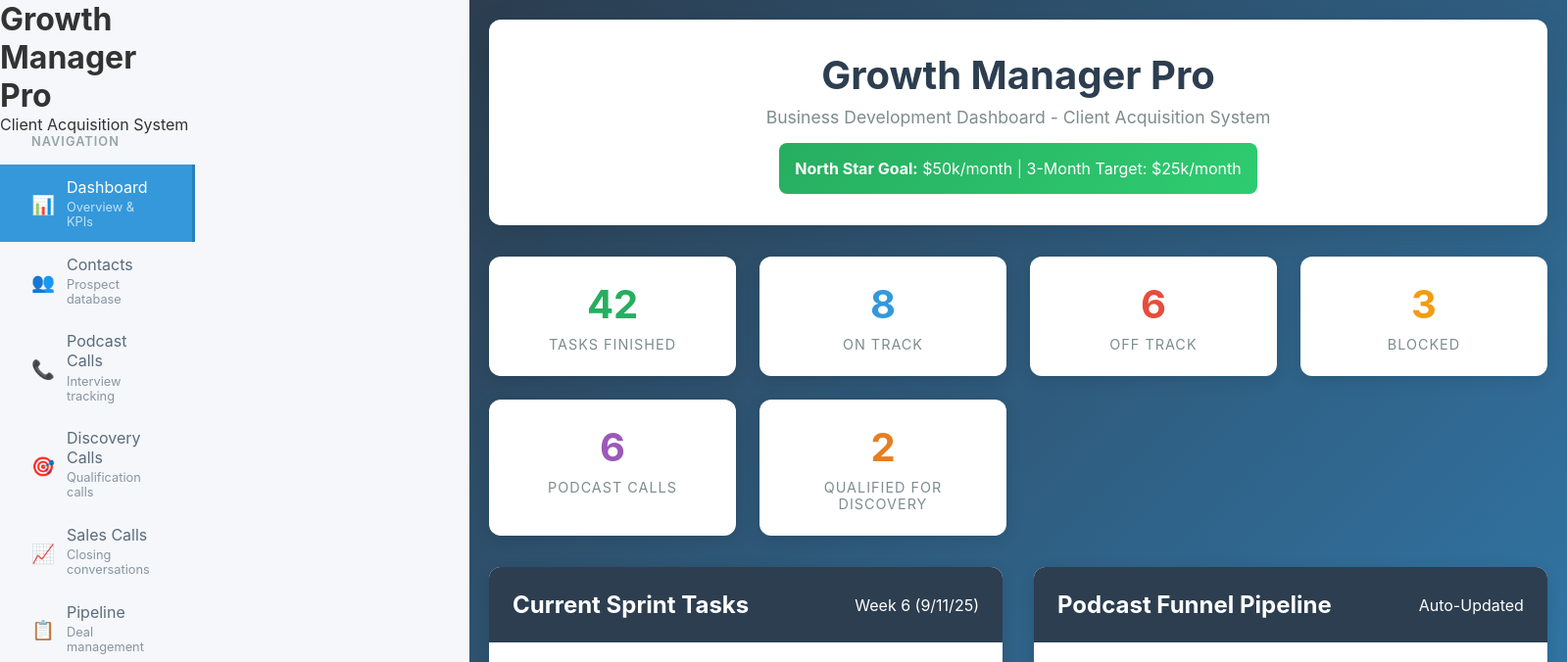
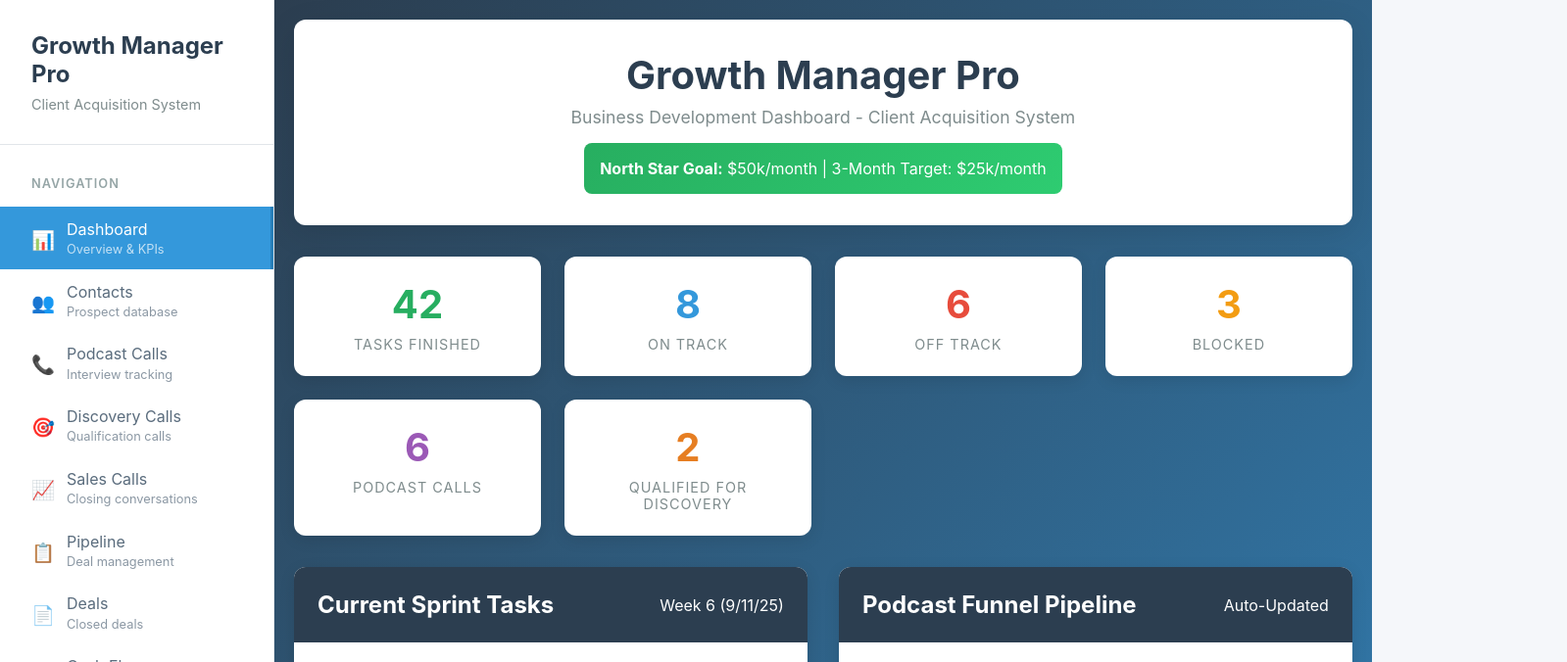
Before and after one commit to CodenameMaggie/growthmanagerpro, a plain HTML site: page index.html in a window 1280 px wide. Shown: the top 676 px of the page at 98% size, 1599 px wide, since content can reach past the window. Drawn offline with Linux system fonts and the light colour scheme.

Commit message:
Update index.html
margin fix on nav bar

```diff
--- a/index.html
+++ b/index.html
@@ -22,42 +22,36 @@
             min-height: 100vh;
         }
 
-<div class="sidebar">
-    <div class="sidebar-header">
-        <h1>Growth Manager Pro</h1>
-        <p>Client Acquisition System</p>
-    </div>
+        .sidebar {
+            width: 280px;
+            background: white;
+            border-right: 1px solid #e1e5e9;
+            padding: 2rem 0;
+            position: fixed;
+            height: 100vh;
+            overflow-y: auto;
+            z-index: 1000;
+            left: 0;
+            top: 0;
+            display: block;
+        }
 
-    <div class="nav-section">
-        <div class="nav-section-title">Navigation</div>
+        .sidebar-header {
+            padding: 0 2rem 2rem 2rem;
+            border-bottom: 1px solid #e1e5e9;
+            margin-bottom: 2rem;
+        }
 
-        <a href="index.html" class="nav-item">
-            <div class="nav-icon">📊</div>
-            <div class="nav-text">
-                <div>Dashboard</div>
-                <div class="nav-subtitle">Overview & KPIs</div>
-            </div>
-        </a>
+        .sidebar-header h1 {
+            font-size: 1.5rem;
+            color: #2c3e50;
+            margin-bottom: 0.5rem;
+        }
 
-        <div class="nav-item" onclick="showPage('contacts')">
-            <div class="nav-icon">👥</div>
-            <div class="nav-text">
-                <div>Contacts</div>
-                <div class="nav-subtitle">Prospect database</div>
-            </div>
-        </div>
-
-        <a href="podcast-calls.html" class="nav-item active">
-            <div class="nav-icon">📞</div>
-            <div class="nav-text">
-                <div>Podcast Calls</div>
-                <div class="nav-subtitle">Interview tracking</div>
-            </div>
-        </a>
-
-        <!-- ... rest of navigation items ... -->
-    </div>
-</div>
+        .sidebar-header p {
+            color: #7f8c8d;
+            font-size: 0.9rem;
+        }
 
         .nav-section {
             margin-bottom: 2rem;
@@ -847,21 +841,6 @@
             </div>
 
             <div id="cash-flow" class="page">
-                <div class="simple-
-<script>
-function showPage(pageId) {
-    // Hide all pages
-    const pages = document.querySelectorAll('.page');
-    pages.forEach(page => page.classList.remove('active'));
-
-    // Remove active class from all nav items
-    const navItems = document.querySelectorAll('.nav-item');
-    navItems.forEach(item => item.classList.remove('active'));
-
-    // Show selected page
-    document.getElementById(pageId).classList.add('active');
-
-    // Add active class to clicked nav item
-    event.target.closest('.nav-item').classList.add('active');
-}
-</script>
+                <div class="simple-page">
+                    <h1>Cash Flow</h1>
+                    <p>Financial tracking
```
